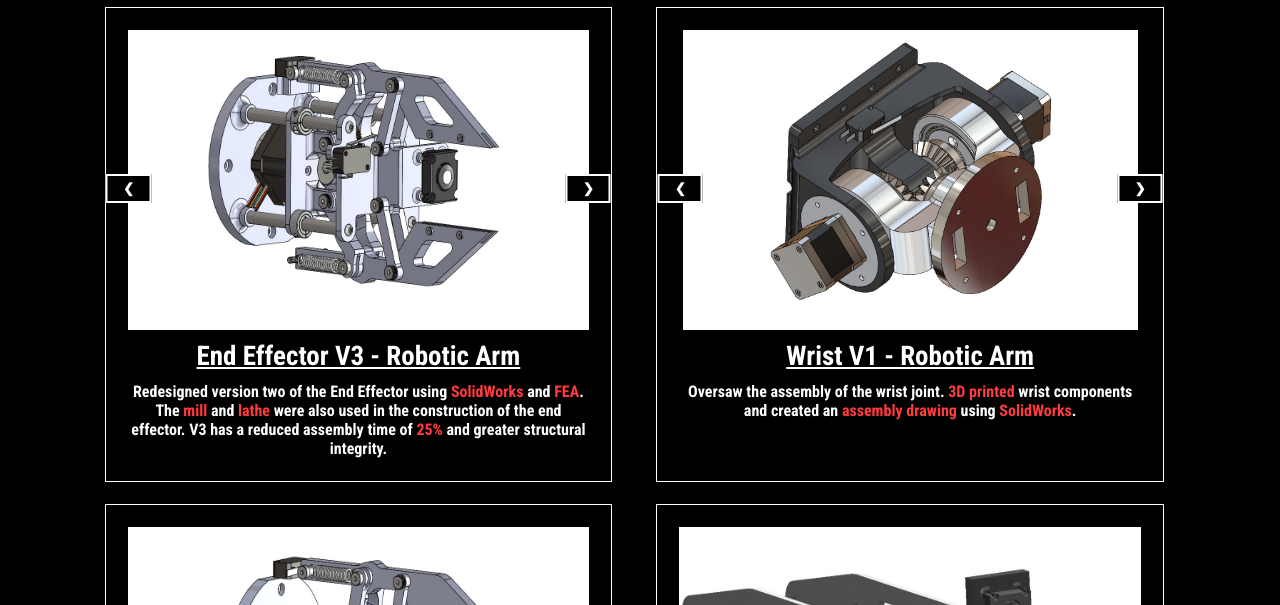
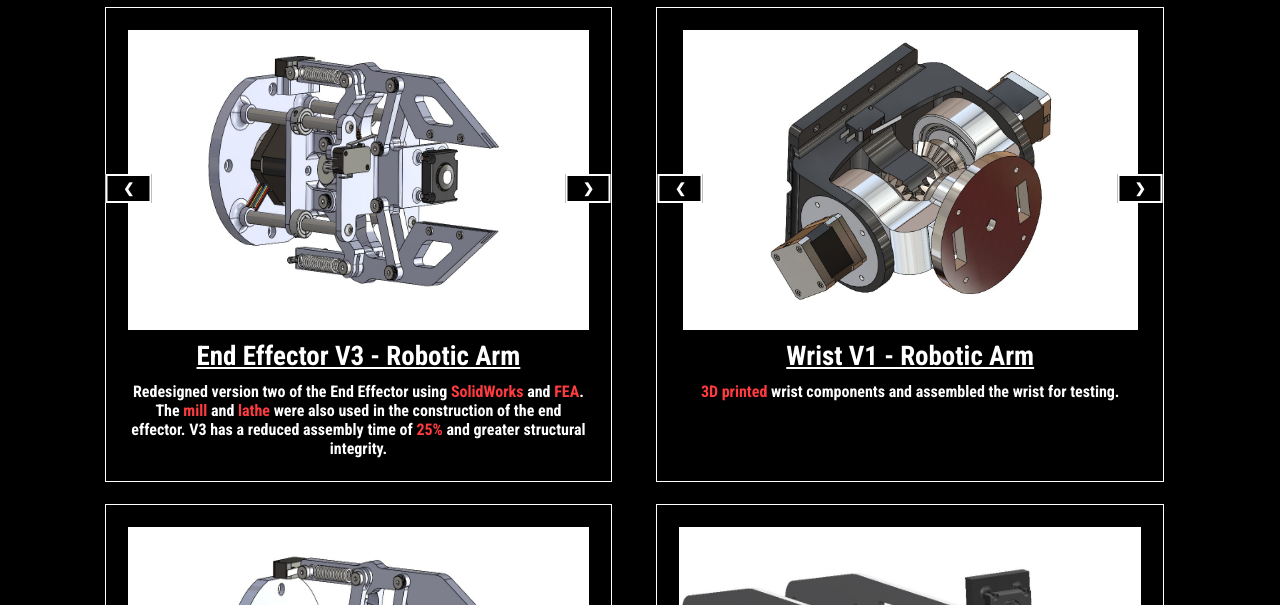
Before and after one commit to samjytan/Portfolio.github.io, a plain HTML site: page index.html in a window 1280 px wide. Shown: the part 195-800 px from the top of the page. Drawn offline with Linux system fonts and the light colour scheme.

Commit message:
Update index.html

```diff
--- a/index.html
+++ b/index.html
@@ -81,7 +81,7 @@
 
                         <div class = "project-description">
                             <p class = "project-title">Wrist V1 - Robotic Arm</p>
-                            <p class = "description">Oversaw the assembly of the wrist joint. <strong><span style="color: #FF3b3F ">3D printed</span></strong> wrist components and created an <strong><span style="color: #FF3b3F ">assembly drawing </span></strong> using <strong><span style="color: #FF3b3F ">SolidWorks</span></strong>.
+                            <p class = "description"><strong><span style="color: #FF3b3F ">3D printed</span></strong> wrist components and assembled the wrist for testing.</p>
                         </div>
                         <!--
                         <div class = "buttons">
```
